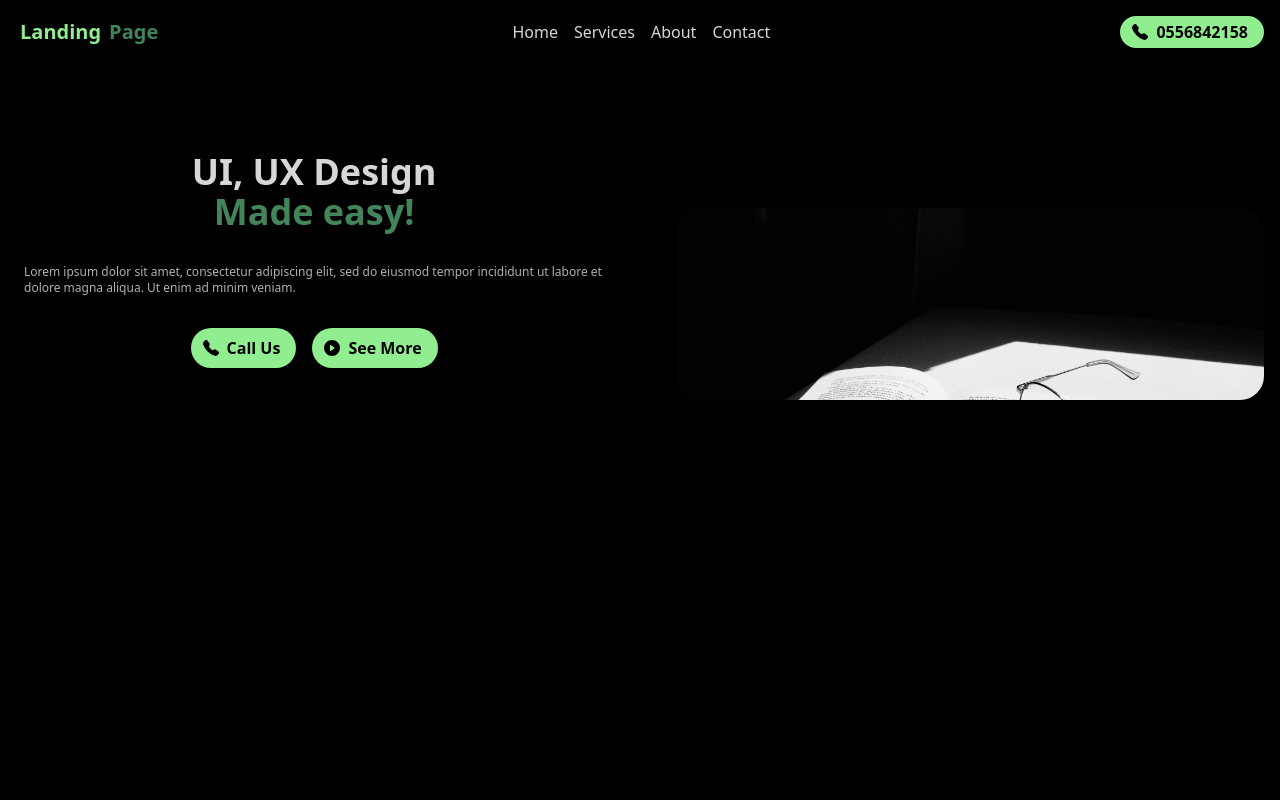
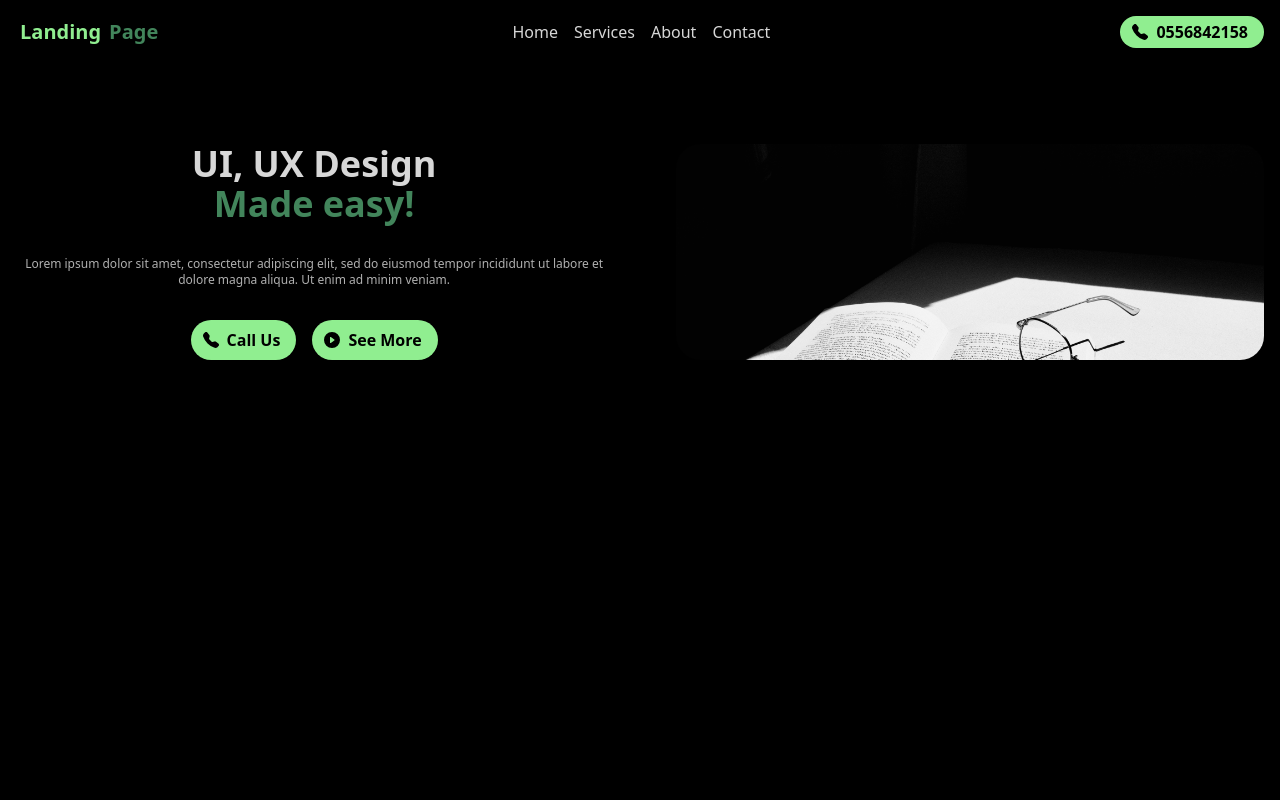
Before and after one commit to nemo256/landy, a Next.js app: page / in a window 1280 px wide. Shown: the top 800 px of the page. Built offline with nearby package versions, Linux system fonts and the light colour scheme.

Commit message:
fixed resposivity of book background image!

```diff
--- a/components/Hero.jsx
+++ b/components/Hero.jsx
@@ -9,15 +9,15 @@ import CallButton from './CallButton'
 const Hero = () => {
   return (
     <section className="center bg-black h-screen snap-center">
-      <div className="mt-20 flex flex-col sm:flex-row sm:space-x-16 space-y-16">
-        <div className="w-full p-2">
+      <div className="mt-20 flex flex-col sm:flex-row sm:space-x-16 space-y-16 sm:space-y-0">
+        <div className="w-full px-2">
           <p className="font-bold cursor-pointer text-center text-4xl text-white">
             UI, UX Design
           </p>
           <p className="font-bold text-center text-4xl text-secondary">
             Made easy!
           </p>
-          <p className="mt-8 text-xs xs:text-center text-[#B0B0B0]">
+          <p className="mt-8 text-xs text-center text-[#B0B0B0]">
             Lorem ipsum dolor sit amet, consectetur adipiscing elit, sed do eiusmod tempor incididunt ut labore et dolore magna aliqua. Ut enim ad minim veniam.
           </p>
           <div className="mt-8 flex justify-center space-x-4 mx-auto font-bold whitespace-nowrap">
@@ -35,7 +35,7 @@ const Hero = () => {
             </a>
           </div>
         </div>
-        <div className="bg-book bg-cover rounded-3xl sm:w-full h-48">
+        <div className="bg-book bg-cover rounded-3xl sm:w-full h-56 sm:h-auto">
         </div>
       </div>
     </section>
```
